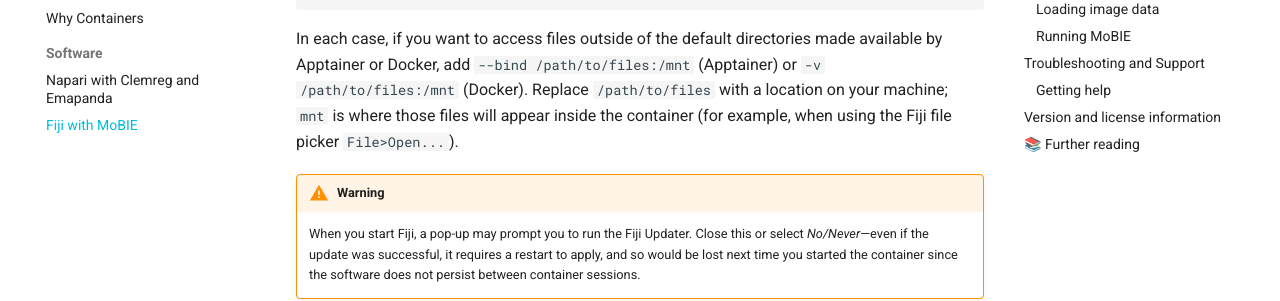
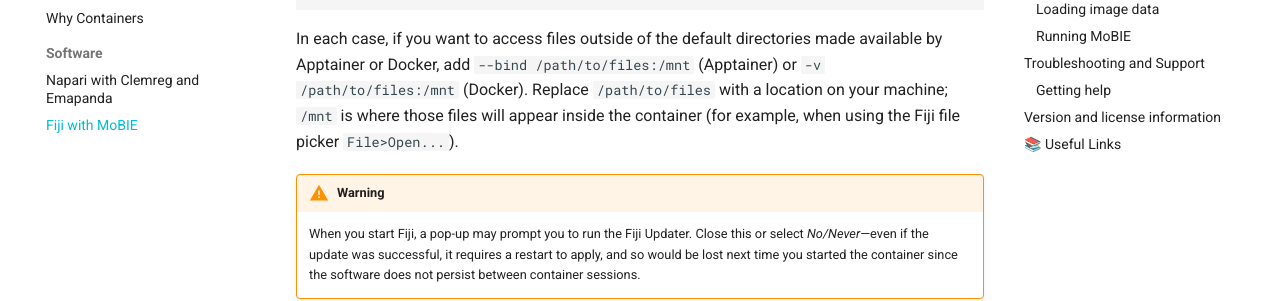
Before and after one commit to rosalindfranklininstitute/volume-em-container-documentation, an MkDocs documentation site: the page built from docs/software/fiji.md, in a window 1280 px wide and 900 px high, scrolled down 628 px. Shown: the part 153-454 px from the top of the window. Built offline with MkDocs 1.6.1 and Material for MkDocs 9.7.7, drawn with Linux system fonts in a browser that asks for light colours; comment, search, counter and statistics services are not loaded; some of the changed text lies outside the part shown.

Commit message:
change to useful links

```diff
--- a/docs/software/fiji.md
+++ b/docs/software/fiji.md
@@ -35,7 +35,7 @@
 made available by Apptainer or Docker, add `--bind /path/to/files:/mnt` (Apptainer) or
 `-v /path/to/files:/mnt` (Docker). Replace `/path/to/files` with
 a location on your machine;
- `mnt` is where those files will appear inside the container (for example,
+ `/mnt` is where those files will appear inside the container (for example,
 when using the Fiji file picker `File>Open...`).
 
 !!! warning
@@ -125,7 +125,7 @@
 [^3]: Schindelin, J. et al., [Nature Methods, 9, 676–682 (2012)](https://www.nature.com/articles/nmeth.2019).
 [^4]: Pape, C. et al., [Nature Methods 20, 475-476 (2023)](https://www.nature.com/articles/s41592-023-01776-4).
 
-## 📚 Further reading
+## 📚 Useful Links
 
 - [Fiji Website](https://fiji.sc/) and [Community Forums](https://forum.image.sc/tag/fiji)
 - [MoBIE Tutorials](https://mobie.github.io/)
```
Also changed, not shown: docs/software/napari.md (+1 -1 lines).
